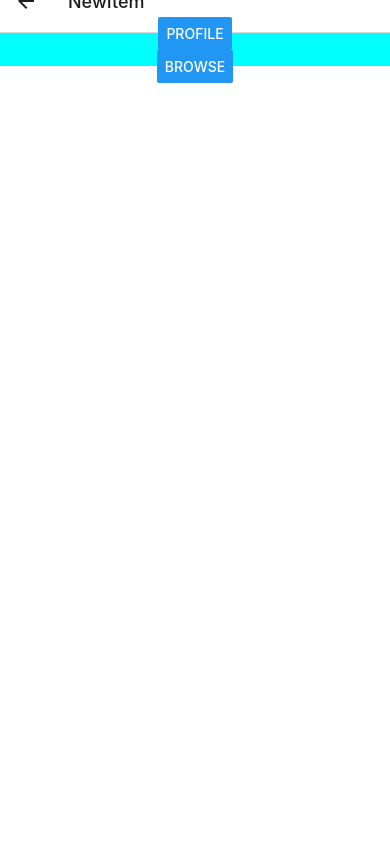
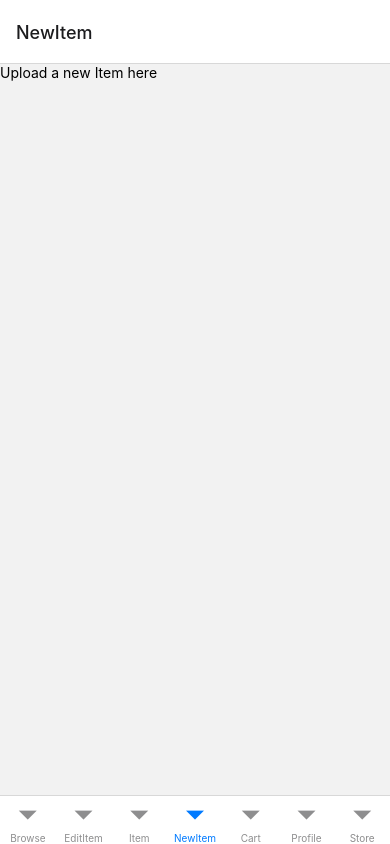
Before and after one commit to dinosaur96m/thrifted-react-native, a React Native app: screen /NewItem in a window 390 px wide. Built offline with nearby package versions, Linux system fonts and the light colour scheme.

Commit message:
added tab nav for all screens

```diff
--- a/App.js
+++ b/App.js
@@ -2,6 +2,7 @@ import { StatusBar } from 'expo-status-bar'
 import { StyleSheet, Text, View } from 'react-native'
 import { NavigationContainer } from '@react-navigation/native'
 import { createNativeStackNavigator } from '@react-navigation/native-stack'
+import { createBottomTabNavigator } from '@react-navigation/bottom-tabs'
 
 // import item screens
 import Browse from './screens/items/Browse'
@@ -19,44 +20,29 @@ import { Button } from 'react-native-web'
 // from ReactNav docs: "createNativeStackNavigator is a function that returns an object containing 2 properties: Screen and Navigator."
 const Stack = createNativeStackNavigator()
 
+const Tab = createBottomTabNavigator()
+
+
 
 export default function App({navigation}) {
   return (
-    <View>
     <NavigationContainer>
-        <Stack.Navigator>
         {/* note from React Nav Docs:  */}
         {/* Sometimes we might want to pass additional props to a screen. We can do that with 2 approaches:
 
         1. Use React context and wrap the navigator with a context provider to pass data to the screens (recommended). */}
+      <Tab.Navigator>
          {/* Items */}
-          <Stack.Screen name="Browse" component={Browse}/>
-          <Stack.Screen name="EditItem" component={EditItem}/>
-          <Stack.Screen name="Item" component={Item}/>
-          <Stack.Screen name="NewItem" component={NewItem}/>
+        <Tab.Screen name="Browse" component={Browse}/>
+        <Tab.Screen name="EditItem" component={EditItem}/>
+        <Tab.Screen name="Item" component={Item}/>
+        <Tab.Screen name="NewItem" component={NewItem}/>
         {/* Profile */}
-          <Stack.Screen name="Cart" component={Cart}/>
-          <Stack.Screen name="Profile" component={Profile}/>
-          <Stack.Screen name="Store" component={Store}/>
-        </Stack.Navigator>
-        {/* <View style={styles.container}>
-          <Text>Open up App.js to start working on your app!</Text>
-          <StatusBar style="auto" />
-        </View> */}
-        <View style={styles.navBar}>
-          <Button
-            style={styles.navButton}
-            title="Profile"
-            onPress={()=> navigation.navigate("Profile")}
-          />
-          <Button
-            style={styles.navButton}
-            title="Browse"
-            onPress={()=> navigation.navigate("Browse")}
-          />
-        </View>
+        <Tab.Screen name="Cart" component={Cart}/>
+        <Tab.Screen name="Profile" component={Profile}/>
+        <Tab.Screen name="Store" component={Store}/>
+      </Tab.Navigator>
     </NavigationContainer>
-    </View>
   );
 }
 
@@ -71,10 +57,11 @@ const styles = StyleSheet.create({
     flex: 1,
     backgroundColor: 'aqua',
     alignItems: 'center',
-    justifyContent: 'center',
+    justifyContent: 'flex-end',
   },
   navButton: {
     flex: 1,
+    flexDirection: 'row',
     backgroundColor: 'pink',
     alignItems: 'center',
     justifyContent: 'center',
--- a/package.json
+++ b/package.json
@@ -10,6 +10,7 @@
     "eject": "expo eject"
   },
   "dependencies": {
+    "@react-navigation/bottom-tabs": "^6.2.0",
     "@react-navigation/native": "^6.0.8",
     "@react-navigation/native-stack": "^6.4.1",
     "expo": "~44.0.0",
--- a/screens/items/Browse.js
+++ b/screens/items/Browse.js
@@ -1,6 +1,7 @@
 import { StatusBar } from 'expo-status-bar'
 import { StyleSheet, Text, View, Button } from 'react-native'
 import { textShadowColor } from 'react-native/Libraries/Components/View/ReactNativeStyleAttributes'
+
 
 export default function Browse ({navigation}) {
 
--- a/screens/profile/Profile.js
+++ b/screens/profile/Profile.js
@@ -1,10 +1,13 @@
 import { StatusBar } from 'expo-status-bar'
-import { StyleSheet, Text, View } from 'react-native'
+import { StyleSheet, Text, View, Button } from 'react-native'
 import { textShadowColor } from 'react-native/Libraries/Components/View/ReactNativeStyleAttributes';
 
-export default function Profile () {
+export default function Profile ({navigation}) {
 
     return(
+        <View>
         <Text>This is the Profile Page</Text>
+        {/* <Button title="Store" onPress={navigation.navigate('Store')}/> */}
+        </View>
     )
 }
```
Also changed, not shown: 1 other file (tests, documents, lock files or other folders). Lines whose indentation alone changed are shown as unchanged.
